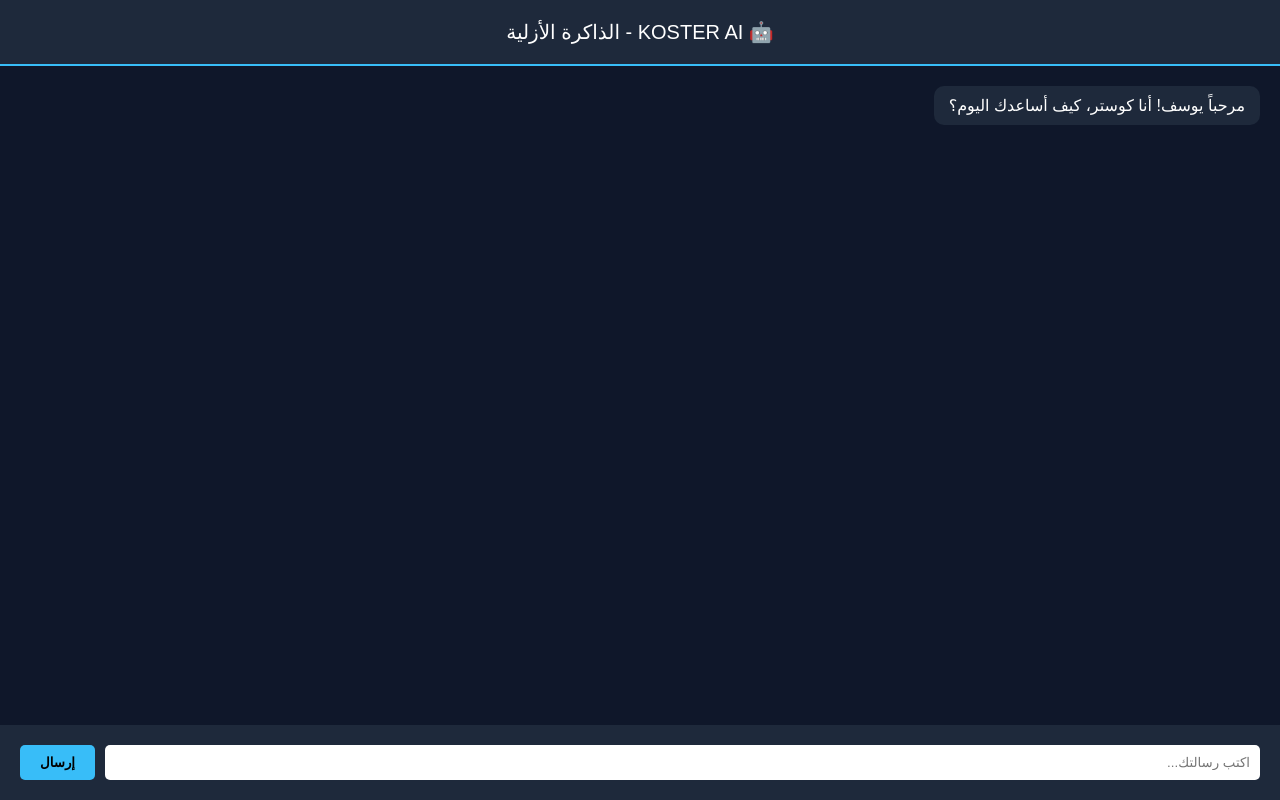
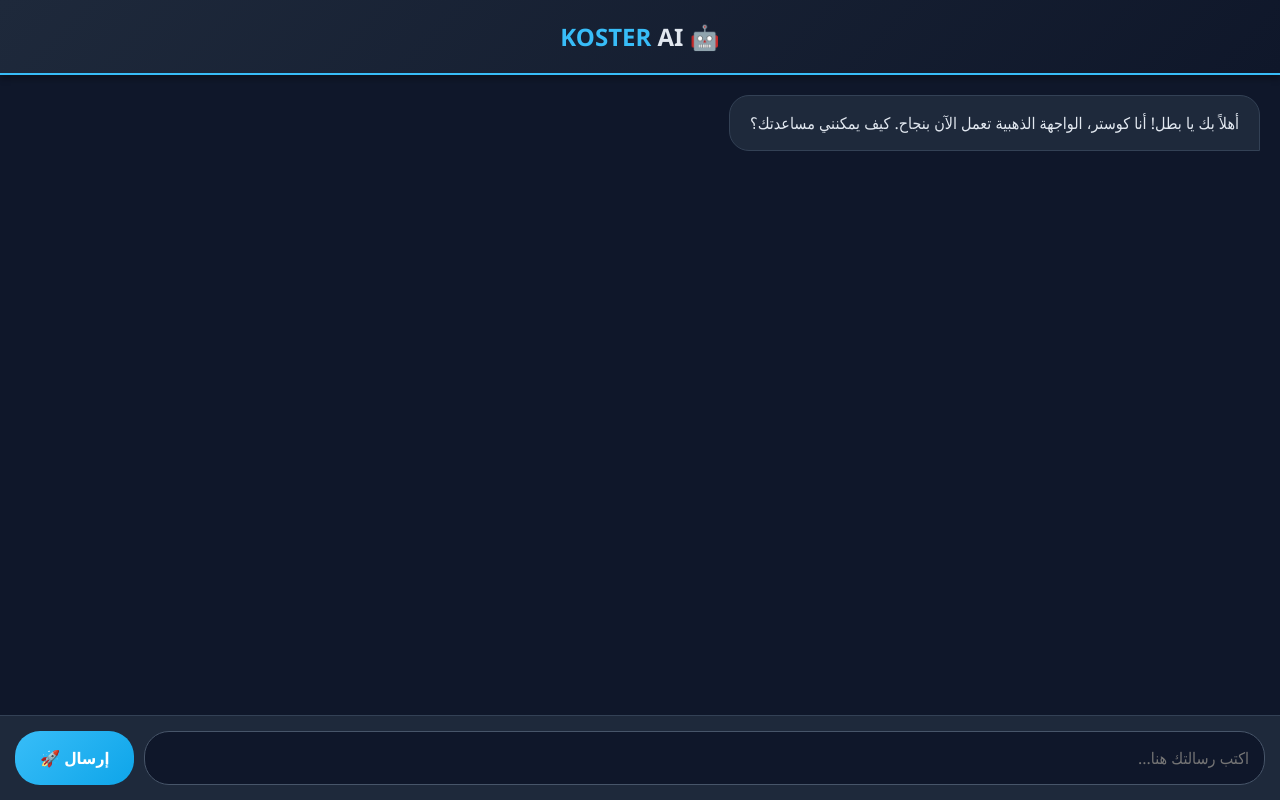
Before and after one commit to yousefmontaserelyazgi-tech/koster-ai, a Flask app: page / in a window 1280 px wide. Run offline with Flask 3, Linux system fonts and the light colour scheme.

Commit message:
Update index.html

```diff
--- a/templates/index.html
+++ b/templates/index.html
@@ -3,37 +3,74 @@
 <head>
     <meta charset="UTF-8">
     <meta name="viewport" content="width=device-width, initial-scale=1.0">
-    <title>KOSTER AI | كوستر</title>
+    <title>KOSTER AI | الواجهة الذهبية</title>
     <style>
-        body { font-family: sans-serif; background-color: #0f172a; color: white; display: flex; flex-direction: column; height: 100vh; margin: 0; }
-        .header { background: #1e293b; padding: 20px; text-align: center; font-size: 20px; border-bottom: 2px solid #38bdf8; }
-        #chat { flex: 1; overflow-y: auto; padding: 20px; display: flex; flex-direction: column; gap: 10px; }
-        .msg { padding: 10px 15px; border-radius: 10px; max-width: 80%; }
-        .bot { background: #1e293b; align-self: flex-start; }
-        .user { background: #38bdf8; color: #0f172a; align-self: flex-end; }
-        .input-box { padding: 20px; background: #1e293b; display: flex; gap: 10px; }
-        input { flex: 1; padding: 10px; border-radius: 5px; border: none; }
-        button { background: #38bdf8; border: none; padding: 10px 20px; border-radius: 5px; cursor: pointer; font-weight: bold; }
+        * { box-sizing: border-box; font-family: 'Segoe UI', Tahoma, Geneva, Verdana, sans-serif; }
+        body { background-color: #0f172a; color: #e2e8f0; margin: 0; height: 100vh; display: flex; flex-direction: column; }
+        .header { background: linear-gradient(135deg, #1e293b, #0f172a); padding: 20px; text-align: center; font-size: 24px; font-weight: bold; border-bottom: 2px solid #38bdf8; box-shadow: 0 4px 6px rgba(0,0,0,0.3); z-index: 10;}
+        .header span { color: #38bdf8; }
+        #chat-box { flex: 1; overflow-y: auto; padding: 20px; display: flex; flex-direction: column; gap: 15px; scroll-behavior: smooth; }
+        .msg { max-width: 85%; padding: 15px 20px; border-radius: 20px; font-size: 16px; line-height: 1.5; animation: fadeIn 0.3s ease; word-wrap: break-word;}
+        .bot { background-color: #1e293b; color: #e2e8f0; align-self: flex-start; border-bottom-right-radius: 0; border: 1px solid #334155; }
+        .user { background-color: #38bdf8; color: #0f172a; align-self: flex-end; border-bottom-left-radius: 0; font-weight: 600; box-shadow: 0 4px 10px rgba(56, 189, 248, 0.2); }
+        .input-area { padding: 15px; background-color: #1e293b; display: flex; gap: 10px; border-top: 1px solid #334155; }
+        input { flex: 1; padding: 15px; border-radius: 25px; border: 1px solid #475569; background-color: #0f172a; color: white; font-size: 16px; outline: none; transition: border 0.3s; }
+        input:focus { border-color: #38bdf8; }
+        button { background: linear-gradient(135deg, #38bdf8, #0ea5e9); color: white; border: none; padding: 0 25px; border-radius: 25px; cursor: pointer; font-size: 16px; font-weight: bold; transition: transform 0.2s; }
+        button:active { transform: scale(0.95); }
+        @keyframes fadeIn { from { opacity: 0; transform: translateY(10px); } to { opacity: 1; transform: translateY(0); } }
     </style>
 </head>
 <body>
-    <div class="header">🤖 KOSTER AI - الذاكرة الأزلية</div>
-    <div id="chat">
-        <div class="msg bot">مرحباً يوسف! أنا كوستر، كيف أساعدك اليوم؟</div>
+
+    <div class="header">🤖 <span>KOSTER</span> AI</div>
+
+    <div id="chat-box">
+        <div class="msg bot">أهلاً بك يا بطل! أنا كوستر، الواجهة الذهبية تعمل الآن بنجاح. كيف يمكنني مساعدتك؟</div>
     </div>
-    <div class="input-box">
-        <input type="text" id="userInput" placeholder="اكتب رسالتك...">
-        <button onclick="send()">إرسال</button>
+
+    <div class="input-area">
+        <input type="text" id="userInput" placeholder="اكتب رسالتك هنا..." onkeypress="if(event.key === 'Enter') sendMessage()">
+        <button onclick="sendMessage()">إرسال 🚀</button>
     </div>
+
     <script>
-        function send() {
+        async function sendMessage() {
             const input = document.getElementById('userInput');
-            const chat = document.getElementById('chat');
-            if(!input.value) return;
-            chat.innerHTML += `<div class="msg user">${input.value}</div>`;
+            const chatBox = document.getElementById('chat-box');
+            const message = input.value.trim();
+
+            if (!message) return;
+
+            // إظهار رسالة المستخدم
+            chatBox.innerHTML += `<div class="msg user">${message}</div>`;
             input.value = '';
-            chat.scrollTop = chat.scrollHeight;
+            chatBox.scrollTop = chatBox.scrollHeight;
+
+            // إظهار رسالة جاري التفكير
+            const loadingId = 'loading-' + Date.now();
+            chatBox.innerHTML += `<div id="${loadingId}" class="msg bot">جاري التفكير... ⏳</div>`;
+            chatBox.scrollTop = chatBox.scrollHeight;
+
+            // إرسال الطلب للسيرفر
+            try {
+                const response = await fetch('/chat', {
+                    method: 'POST',
+                    headers: { 'Content-Type': 'application/json' },
+                    body: JSON.stringify({ message: message })
+                });
+
+                const data = await response.json();
+
+                // إزالة رسالة الانتظار ووضع الرد
+                document.getElementById(loadingId).remove();
+                chatBox.innerHTML += `<div class="msg bot">${data.response || "تم الإرسال بنجاح! تحتاج الآن فقط لربط عقلي بـ Groq في app.py"}</div>`;
+            } catch (error) {
+                document.getElementById(loadingId).innerHTML = "❌ عذراً، يجب إعداد مسار الدردشة في ملف app.py";
+            }
+
+            chatBox.scrollTop = chatBox.scrollHeight;
         }
     </script>
 </body>
-</html>
+    </html>
```
